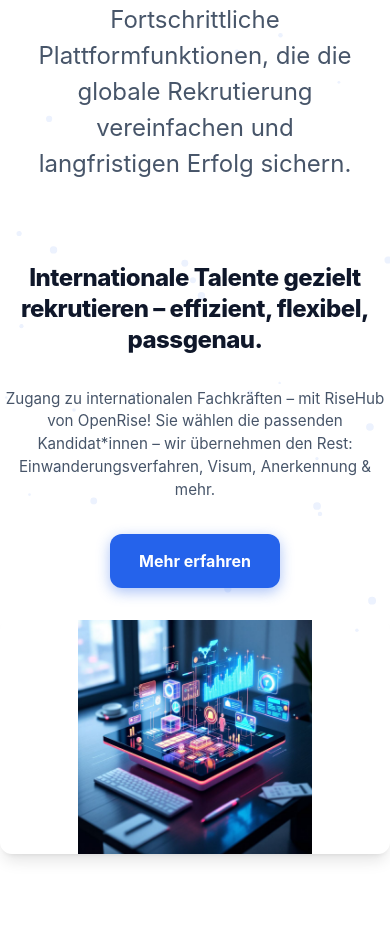
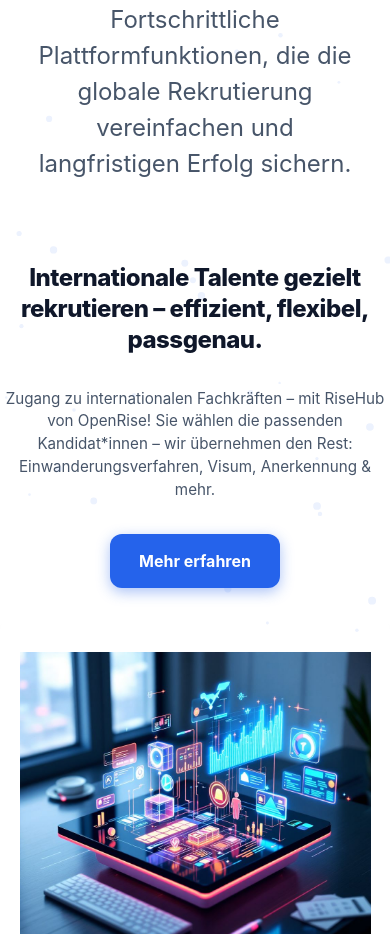
Before and after one commit to WebTech-Agentur/openrise-projekt, a website: page public/features.html in a window 390 px wide. Shown: the part 166-1100 px from the top of the page. Drawn offline with Linux system fonts and the light colour scheme.

Commit message:
Fix: Feinschliff Mobile Layout Features (Bildgröße 85%, Text-Abstände und Design verbessert)

```diff
--- a/public/css/style.css
+++ b/public/css/style.css
@@ -1260,8 +1260,8 @@ input:checked+.slider:before {
     }
 
     #features-intro-split .image-container img {
-        max-width: 60%;
-        margin: 0 auto;
+        max-width: 90%;
+        margin: 2rem auto 0;
         display: block;
     }
 }
```
